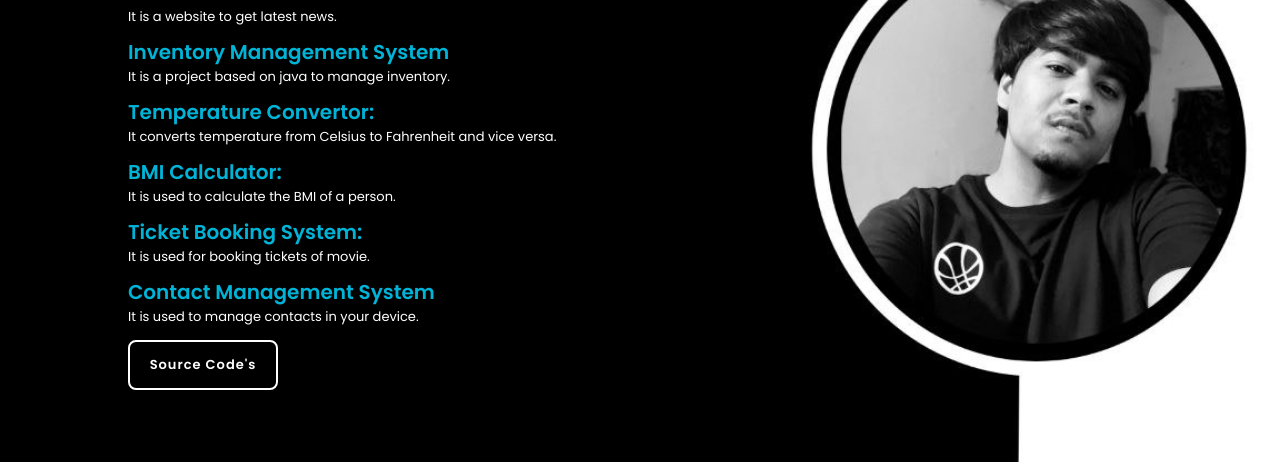
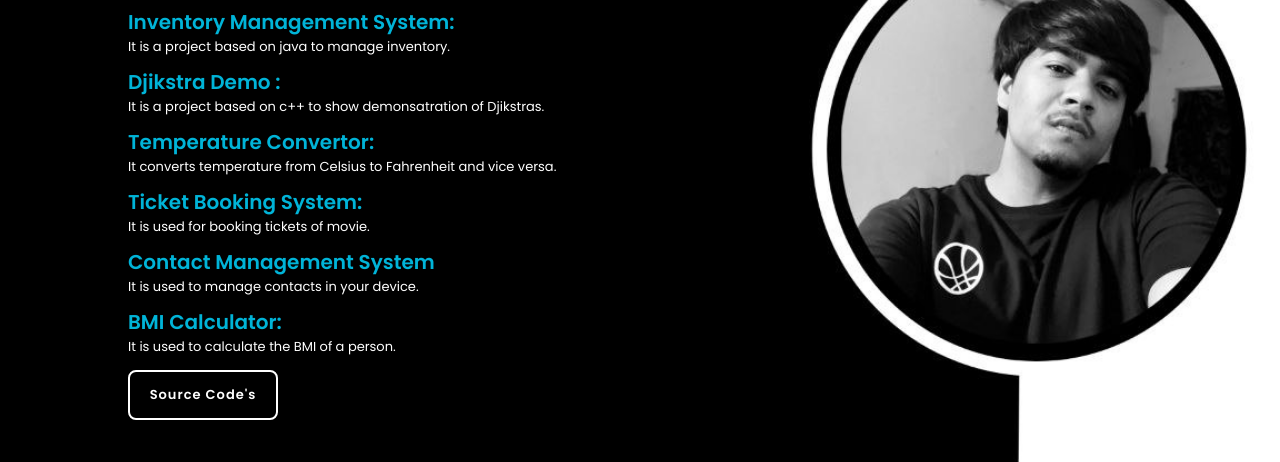
Before and after one commit to wisky7206/Portfolio, a plain HTML site: page project.html in a window 1280 px wide. Shown: the part 252-714 px from the top of the page. Drawn offline with nearby package versions, Linux system fonts and the light colour scheme.

Commit message:
Update project.html
Updation projects

```diff
--- a/project.html
+++ b/project.html
@@ -25,16 +25,18 @@
             <h1><span class="colored">P</span>rojects:</h1>
             <h3>ZebraNews:</h3>
             <p>It is a website to get latest news.</p>
-            <h3>Inventory Management System</h3>
+            <h3>Inventory Management System:</h3>
             <p>It is a project based on java to manage inventory.</p>
+            <h3>Djikstra Demo :</h3>
+            <p>It is a project based on c++ to show demonsatration of Djikstras.</p>
             <h3>Temperature Convertor:</h3>
             <p>It converts temperature from Celsius to Fahrenheit and vice versa.</p>
-            <h3>BMI Calculator:</h3>
-            <p>It is used to calculate the BMI of a person. </p>
             <h3>Ticket Booking System:</h3>
             <p>It is used for booking tickets of movie.</p>
             <h3>Contact Management System</h3>
             <p>It is used to manage contacts in your device.</p>
+            <h3>BMI Calculator:</h3>
+            <p>It is used to calculate the BMI of a person. </p>
 
             <div class="btn">
                 <a href="https://github.com/wisky7206?tab=repositories">Source Code's</a>
```
